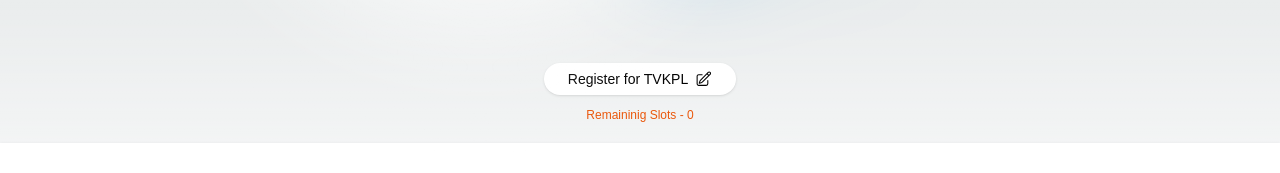
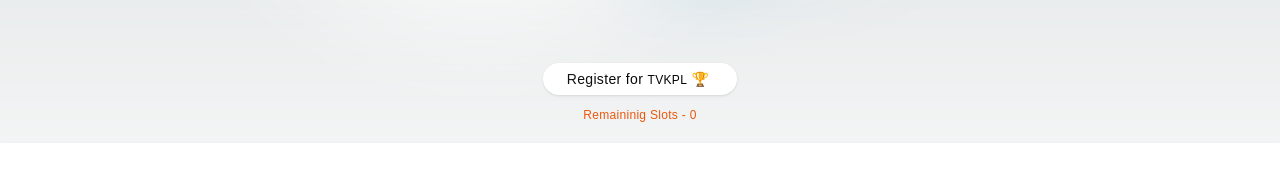
Before and after one commit to sridh-ar/tournament-app-main, a Next.js app: page / in a window 1280 px wide. Shown: the part 311-484 px from the top of the page. Built offline with nearby package versions, Linux system fonts and the light colour scheme; no server answers; a web font is replaced by a local one.

Commit message:
adding UI change for page

```diff
--- a/app/page.js
+++ b/app/page.js
@@ -87,12 +87,15 @@
         transition={{ ease: "easeIn", duration: 0.01 }}
         variants={itemAnimation}
       >
-        <a className="text-sm cursor-pointer mr-1 sm:w-full" href={remainingSlots <= 0 ? '#' : `/playerRegister`}>
-          Register for {ApplicationName}
+        <a className="text-sm tracking-wide cursor-pointer mr-1 sm:w-full" href={remainingSlots <= 0 ? '#' : `/playerRegister`}>
+        {"Register for "}
+        <span className="text-xs">
+        {ApplicationName}
+        </span> 🏆
         </a>
-        <PencilSquareIcon height={20} width={20} />
+        {/* <PencilSquareIcon height={20} width={20} /> */}
       </motion.div >
-        <motion.span className="text-xs text-orange-600 mt-3"
+        <motion.span className="text-xs tracking-wide text-orange-600 mt-3"
           initial="hidden"
           animate="visible"
           transition={{ ease: "easeIn", duration: 0.5 }}
```
